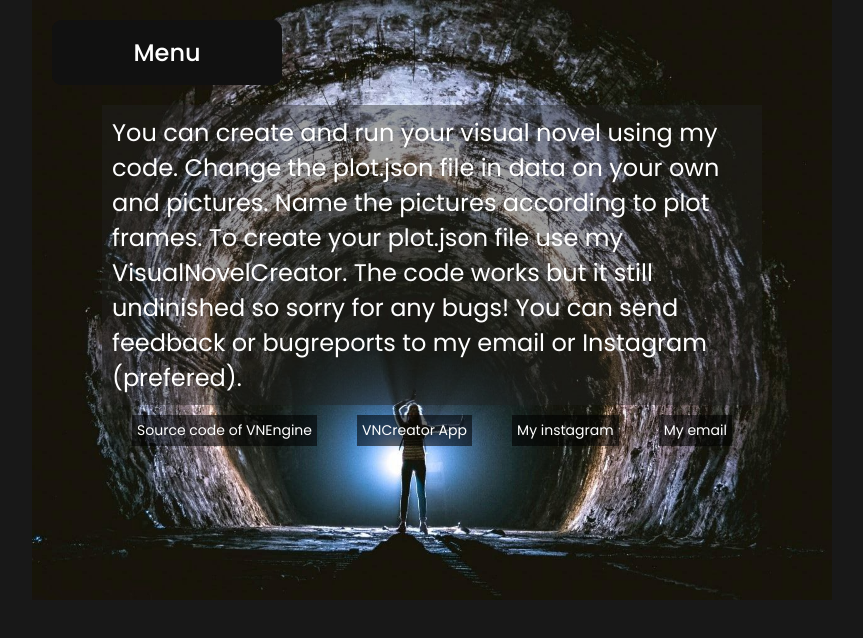
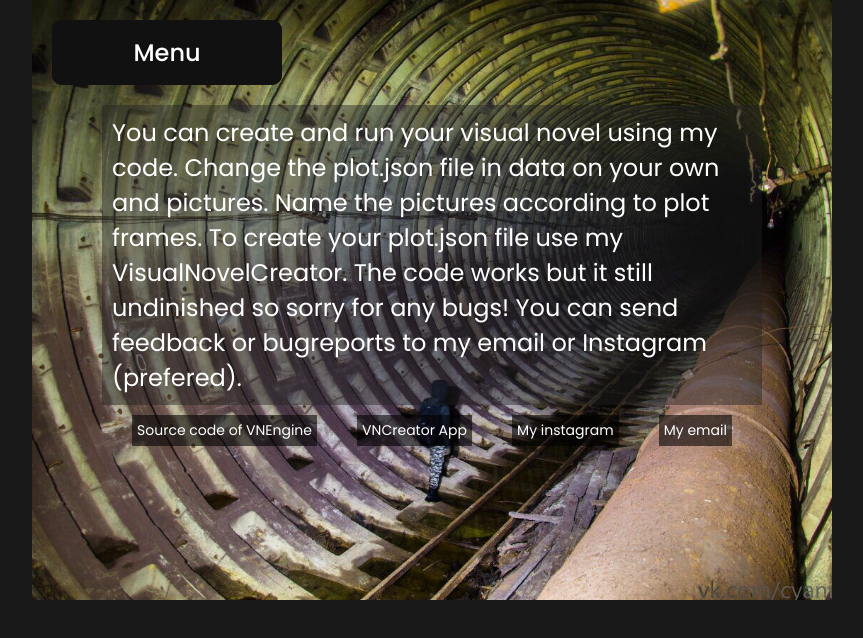
Before and after one commit to cyanidium1/visual-novel-engine-v2, a React (Create React App) app: page /visual-novel-engine-v2/story in a window 1280 px wide. Shown: the top 638 px of the page, without its empty margins (208-1071 px from the left). Built offline with nearby package versions, Linux system fonts and the light colour scheme.

Commit message:
added some pics

```diff
--- a/src/components/Story/Story.jsx
+++ b/src/components/Story/Story.jsx
@@ -4,7 +4,7 @@ import s from './Story.module.css';
 
 const Story = () => {
   return (
-    <div>
+    <div className={s.box}>
       <StyledLink link={'/'} text={'Menu'} />
       <p className={s.text}>
         You can create and run your visual novel using my code. Change the
--- a/src/components/Story/Story.module.css
+++ b/src/components/Story/Story.module.css
@@ -1,3 +1,11 @@
+.box {
+  width: 100%;
+  height: 100%;
+  background-image: url(../../images/create.jpg);
+  background-position: center;
+  background-size: cover;
+}
+
 .text {
   width: 80%;
   background-color: #20202071;
```
Also changed, not shown: src/images/create.jpg (added).
